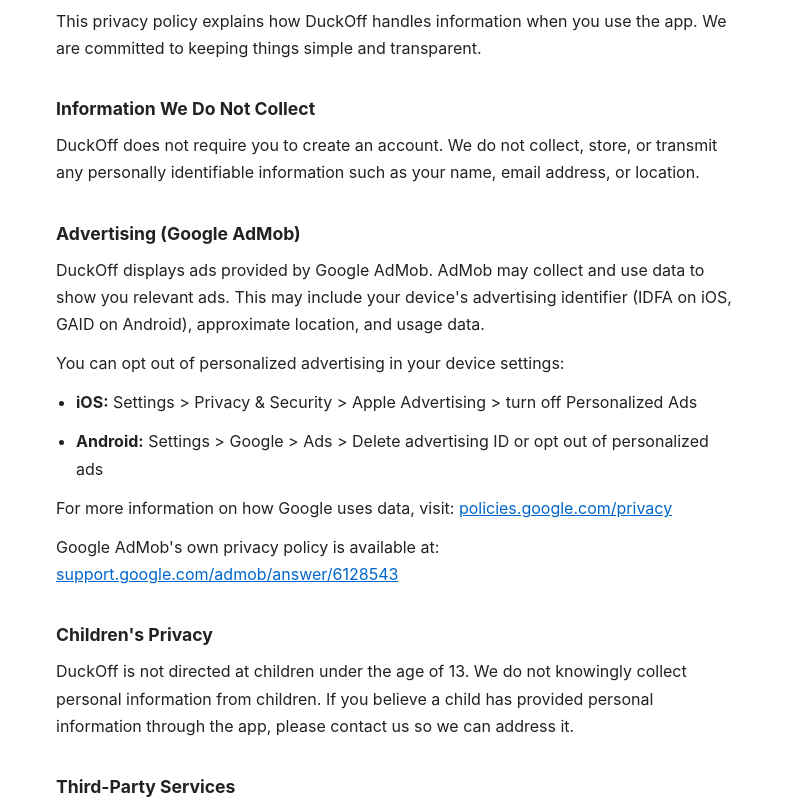
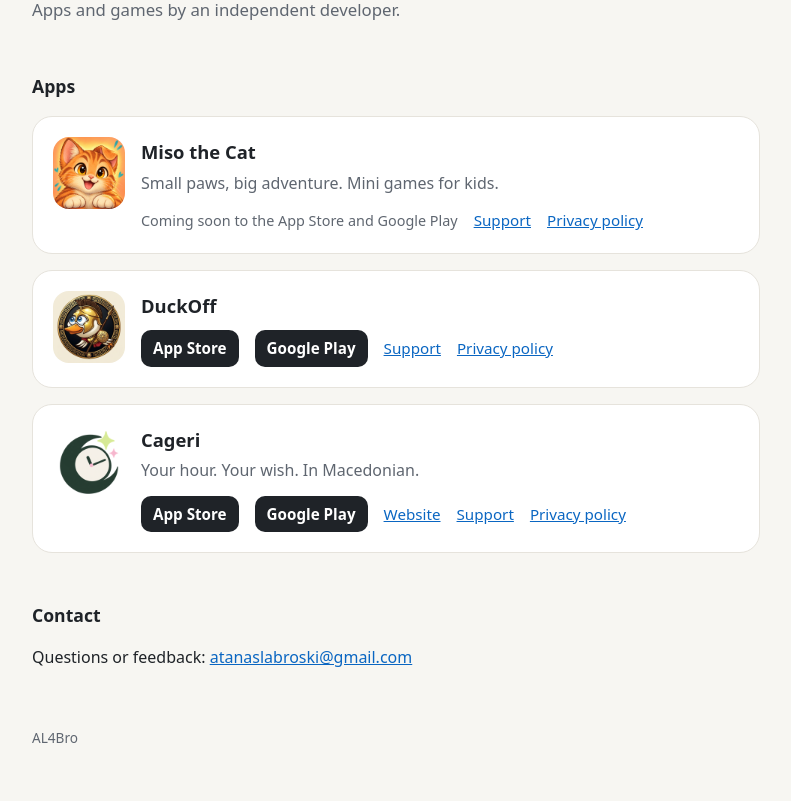
Before and after one commit to atelabro/atelabro.github.io, a plain HTML site: page index.html in a window 1280 px wide. Shown: the part 128-929 px from the top of the page, without its empty margins (244-1035 px from the left). After the commit the page ends 908 px from the top, so only its background shows below. Drawn offline with Linux system fonts and the light colour scheme.

Commit message:
Root: AL4Bro developer profile page listing Miso the Cat, DuckOff and Cageri
DuckOff privacy and support now live under /duckoff/.

Co-Authored-By: Claude Opus 5.5 <noreply@anthropic.com>

```diff
--- a/index.html
+++ b/index.html
@@ -1,110 +1,136 @@
-<!DOCTYPE html>
+<!doctype html>
 <html lang="en">
 <head>
-  <meta charset="UTF-8" />
-  <meta name="viewport" content="width=device-width, initial-scale=1.0" />
-  <title>Privacy Policy - DuckOff</title>
+  <meta charset="utf-8">
+  <meta name="viewport" content="width=device-width,initial-scale=1">
+  <title>AL4Bro - Apps and Games</title>
+  <meta name="description" content="Apps and games by AL4Bro: Miso the Cat, DuckOff and Cageri.">
+  <link rel="canonical" href="https://atelabro.github.io/">
   <style>
-    * { box-sizing: border-box; margin: 0; padding: 0; }
+    :root {
+      --bg: #f7f6f2;
+      --card: #ffffff;
+      --text: #1f2328;
+      --muted: #5f6670;
+      --line: #e6e3dc;
+      --link: #0a66c2;
+      --button: #1f2328;
+      --button-text: #ffffff;
+    }
+    @media (prefers-color-scheme: dark) {
+      :root {
+        --bg: #15171a;
+        --card: #1e2125;
+        --text: #eceef1;
+        --muted: #a2a9b2;
+        --line: #2e3238;
+        --link: #6cb2ff;
+        --button: #eceef1;
+        --button-text: #15171a;
+      }
+    }
+    * { box-sizing: border-box; }
     body {
-      font-family: -apple-system, BlinkMacSystemFont, "Segoe UI", sans-serif;
-      font-size: 16px;
-      line-height: 1.7;
-      color: #222;
-      background: #fff;
-      max-width: 720px;
-      margin: 0 auto;
-      padding: 2rem 1.25rem 4rem;
+      margin: 0;
+      background: var(--bg);
+      color: var(--text);
+      font-family: system-ui, -apple-system, BlinkMacSystemFont, "Segoe UI", sans-serif;
+      line-height: 1.6;
     }
-    h1 { font-size: 1.6rem; margin-bottom: 0.25rem; }
-    h2 { font-size: 1.1rem; margin: 2rem 0 0.5rem; }
-    p, li { margin-bottom: 0.75rem; }
-    ul { padding-left: 1.25rem; }
-    a { color: #0066cc; }
-    .meta { color: #666; font-size: 0.9rem; margin-bottom: 2rem; }
-    hr { border: none; border-top: 1px solid #eee; margin: 2rem 0; }
+    main { max-width: 760px; margin: 0 auto; padding: 56px 16px 32px; }
+    header h1 { font-size: 2.4rem; letter-spacing: -1px; margin: 0; }
+    header p { color: var(--muted); font-size: 1.05rem; margin: 8px 0 0; }
+    h2 { font-size: 1.1rem; margin: 48px 0 16px; }
+    .apps { display: grid; gap: 16px; }
+    .app {
+      display: grid;
+      grid-template-columns: 72px 1fr;
+      gap: 16px;
+      background: var(--card);
+      border: 1px solid var(--line);
+      border-radius: 20px;
+      padding: 20px;
+    }
+    .app img { width: 72px; height: 72px; border-radius: 16px; }
+    .app h3 { margin: 0; font-size: 1.15rem; }
+    .app p { margin: 4px 0 12px; color: var(--muted); }
+    .links { display: flex; flex-wrap: wrap; gap: 8px 16px; align-items: center; }
+    .links a { color: var(--link); font-size: 0.95rem; }
+    .links a.store {
+      background: var(--button);
+      color: var(--button-text);
+      text-decoration: none;
+      border-radius: 10px;
+      padding: 6px 12px;
+      font-weight: 600;
+    }
+    .app h3 + .links { margin-top: 10px; }
+    .soon { font-size: 0.9rem; color: var(--muted); }
+    .contact a { color: var(--link); }
+    footer { color: var(--muted); font-size: 0.85rem; padding-top: 40px; }
+    @media (max-width: 480px) {
+      main { padding-top: 32px; }
+      header h1 { font-size: 2rem; }
+      .app { grid-template-columns: 56px 1fr; padding: 16px; }
+      .app img { width: 56px; height: 56px; border-radius: 12px; }
+    }
   </style>
 </head>
 <body>
-  <h1>Privacy Policy</h1>
-  <p class="meta">
-    App: <strong>DuckOff</strong> &mdash;
-    Developer: <strong>AL4Bro</strong> &mdash;
-    Effective: <strong>March 11, 2025</strong>
-  </p>
+  <main>
+    <header>
+      <h1>AL4Bro</h1>
+      <p>Apps and games by an independent developer.</p>
+    </header>
 
-  <p>
-    This privacy policy explains how DuckOff handles information when you
-    use the app. We are committed to keeping things simple and transparent.
-  </p>
+    <h2>Apps</h2>
+    <div class="apps">
+      <section class="app">
+        <img src="assets/miso.png" alt="Miso the Cat icon" width="72" height="72">
+        <div>
+          <h3>Miso the Cat</h3>
+          <p>Small paws, big adventure. Mini games for kids.</p>
+          <div class="links">
+            <span class="soon">Coming soon to the App Store and Google Play</span>
+            <a href="miso/support.html">Support</a>
+            <a href="miso/privacy.html">Privacy policy</a>
+          </div>
+        </div>
+      </section>
 
-  <h2>Information We Do Not Collect</h2>
-  <p>
-    DuckOff does not require you to create an account. We do not collect,
-    store, or transmit any personally identifiable information such as your
-    name, email address, or location.
-  </p>
+      <section class="app">
+        <img src="assets/duckoff.png" alt="DuckOff icon" width="72" height="72">
+        <div>
+          <h3>DuckOff</h3>
+          <div class="links">
+            <a class="store" href="https://apps.apple.com/app/id6760356647">App Store</a>
+            <a class="store" href="https://play.google.com/store/apps/details?id=com.alab.duckoff">Google Play</a>
+            <a href="duckoff/support.html">Support</a>
+            <a href="duckoff/privacy.html">Privacy policy</a>
+          </div>
+        </div>
+      </section>
 
-  <h2>Advertising (Google AdMob)</h2>
-  <p>
-    DuckOff displays ads provided by Google AdMob. AdMob may collect and
-    use data to show you relevant ads. This may include your device's
-    advertising identifier (IDFA on iOS, GAID on Android), approximate
-    location, and usage data.
-  </p>
-  <p>
-    You can opt out of personalized advertising in your device settings:
-  </p>
-  <ul>
-    <li><strong>iOS:</strong> Settings &gt; Privacy &amp; Security &gt; Apple Advertising &gt; turn off Personalized Ads</li>
-    <li><strong>Android:</strong> Settings &gt; Google &gt; Ads &gt; Delete advertising ID or opt out of personalized ads</li>
-  </ul>
-  <p>
-    For more information on how Google uses data, visit:
-    <a href="https://policies.google.com/privacy" target="_blank" rel="noopener">
-      policies.google.com/privacy
-    </a>
-  </p>
-  <p>
-    Google AdMob's own privacy policy is available at:
-    <a href="https://support.google.com/admob/answer/6128543" target="_blank" rel="noopener">
-      support.google.com/admob/answer/6128543
-    </a>
-  </p>
+      <section class="app">
+        <img src="assets/cageri.png" alt="Cageri icon" width="72" height="72">
+        <div>
+          <h3>Cageri</h3>
+          <p>Your hour. Your wish. In Macedonian.</p>
+          <div class="links">
+            <a class="store" href="https://apps.apple.com/app/id6817363033">App Store</a>
+            <a class="store" href="https://play.google.com/store/apps/details?id=com.alab.cageri">Google Play</a>
+            <a href="cageri/">Website</a>
+            <a href="cageri/support.html">Support</a>
+            <a href="cageri/privacy.html">Privacy policy</a>
+          </div>
+        </div>
+      </section>
+    </div>
 
-  <h2>Children's Privacy</h2>
-  <p>
-    DuckOff is not directed at children under the age of 13. We do not
-    knowingly collect personal information from children. If you believe a
-    child has provided personal information through the app, please contact us
-    so we can address it.
-  </p>
+    <h2>Contact</h2>
+    <p class="contact">Questions or feedback: <a href="mailto:atanaslabroski@gmail.com">atanaslabroski@gmail.com</a></p>
 
-  <h2>Third-Party Services</h2>
-  <p>
-    The only third-party service integrated into DuckOff is Google AdMob.
-    No analytics SDKs, crash reporters, or social login services are used.
-  </p>
-
-  <h2>Data Retention</h2>
-  <p>
-    Because we do not collect personal data ourselves, we have nothing to
-    retain or delete. Any data collected by AdMob is governed by Google's
-    own retention policies.
-  </p>
-
-  <h2>Changes to This Policy</h2>
-  <p>
-    We may update this policy if the app changes. Any updates will be posted
-    at this URL with a new effective date.
-  </p>
-
-  <hr />
-
-  <h2>Contact</h2>
-  <p>
-    Questions about this privacy policy? Reach us at:
-    <a href="mailto:atanaslabroski@gmail.com">atanaslabroski@gmail.com</a>
-  </p>
+    <footer>AL4Bro</footer>
+  </main>
 </body>
 </html>
```
Also changed, not shown: assets/cageri.png (added), assets/duckoff.png (added), assets/miso.png (added), 1 other file.
